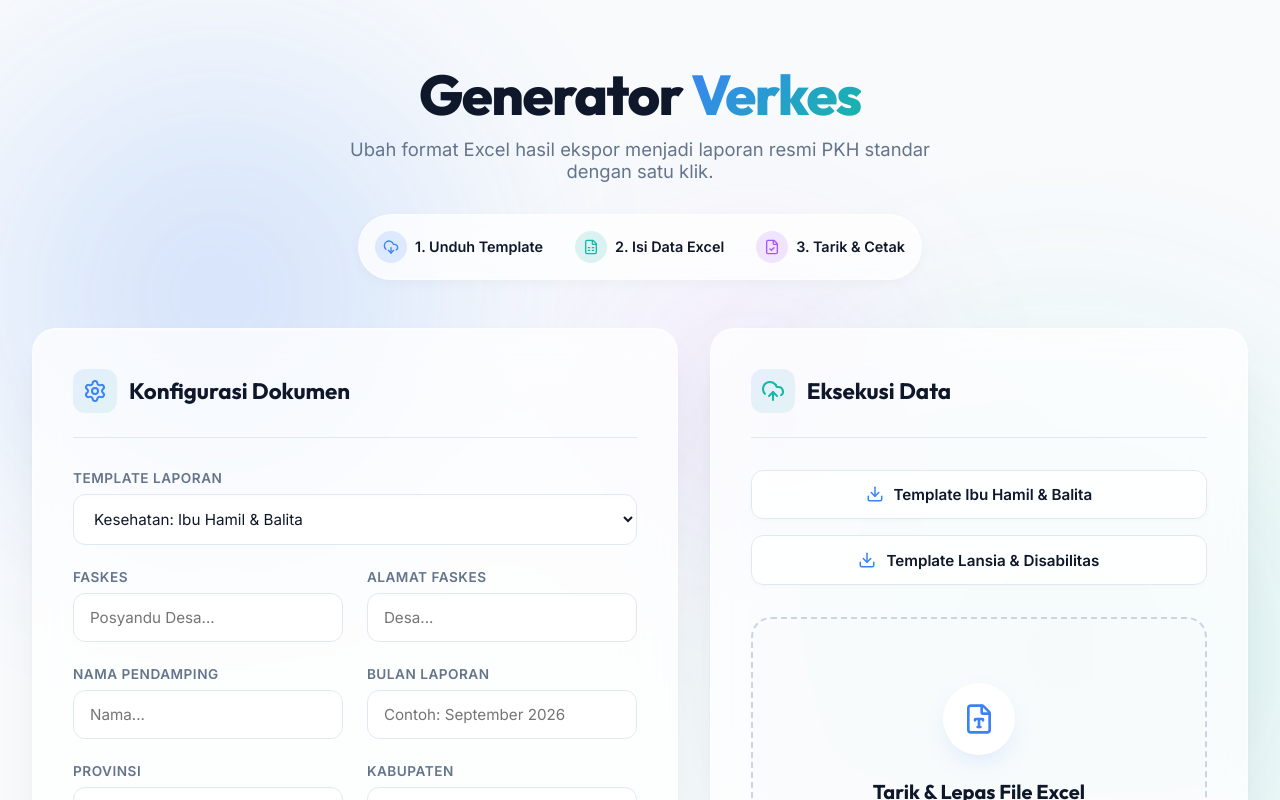
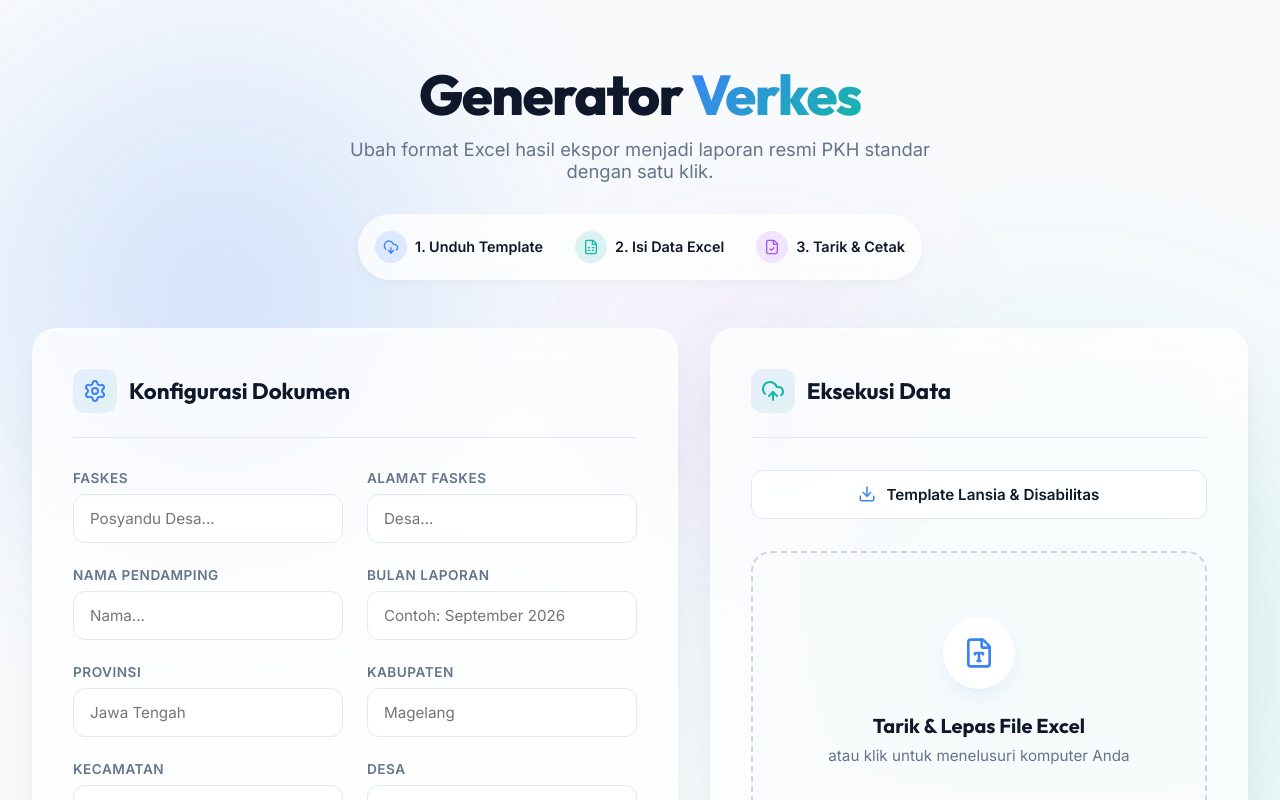
Before and after one commit to magelangpkh-ok/VERKES, a React (Vite) app: page / in a window 1280 px wide. Shown: the top 800 px of the page. Built offline with nearby package versions, Linux system fonts and the light colour scheme.

Commit message:
Add files via upload

```diff
--- a/src/App.jsx
+++ b/src/App.jsx
@@ -5,7 +5,6 @@ import ReportTemplate from './components/ReportTemplate';
 import * as XLSX from 'xlsx';
 
 function App() {
-  const [templateType, setTemplateType] = useState('balita');
   const [fileData, setFileData] = useState(null);
   const [fileName, setFileName] = useState('');
   const [isDragging, setIsDragging] = useState(false);
@@ -86,14 +85,6 @@ function App() {
             </div>
 
             <div className="form-grid">
-              <div className="input-group" style={{ gridColumn: '1 / -1' }}>
-                <label>Template Laporan</label>
-                <select value={templateType} onChange={(e) => setTemplateType(e.target.value)}>
-                  <option value="balita">Kesehatan: Ibu Hamil & Balita</option>
-                  <option value="lansia">Kesehatan: Disabilitas & Lansia</option>
-                </select>
-              </div>
-
               <div className="input-group">
                 <label>Faskes</label>
                 <input type="text" name="faskes" value={meta.faskes} onChange={handleMetaChange} placeholder="Posyandu Desa..." />
@@ -138,13 +129,6 @@ function App() {
             </div>
 
             <div style={{ display: 'flex', gap: '1rem', marginBottom: '2rem', flexDirection: 'column' }}>
-              <a
-                href="/Template_Ibu_Hamil_Balita.xlsx"
-                download
-                className="btn-outline"
-              >
-                <Download size={18} /> Template Ibu Hamil & Balita
-              </a>
               <a
                 href="/Template_Disabilitas_Lansia.xlsx"
                 download
@@ -199,7 +183,7 @@ function App() {
         <div className="preview-wrapper">
           <h2 className="preview-title print-none">📄 Live Preview</h2>
           <div className="paper-sheet">
-            <ReportTemplate data={fileData} meta={meta} type={templateType} />
+            <ReportTemplate data={fileData} meta={meta} />
           </div>
         </div>
       )}
```
